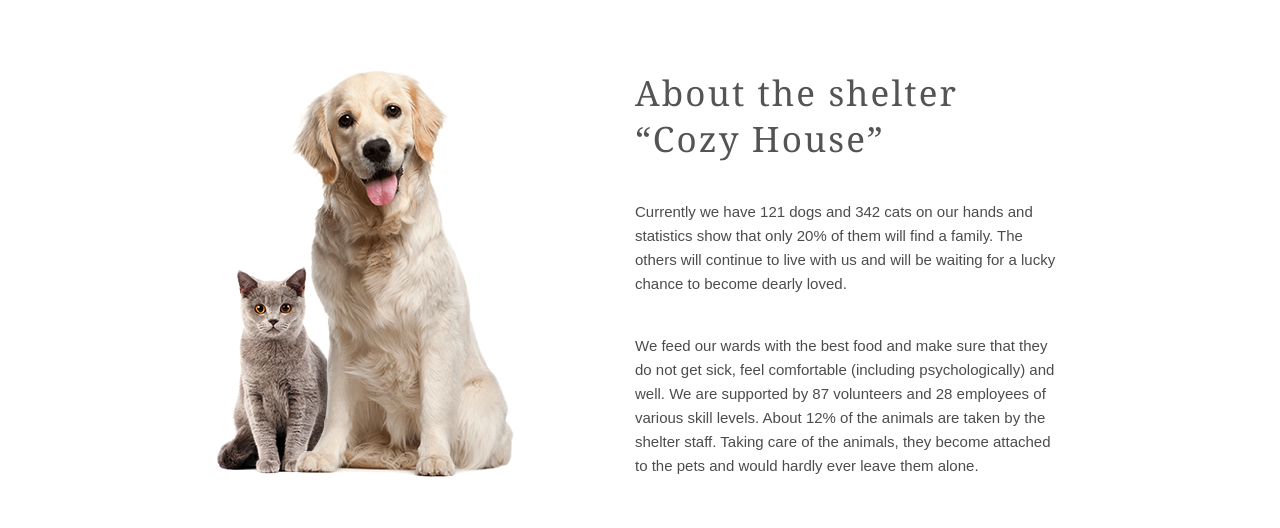
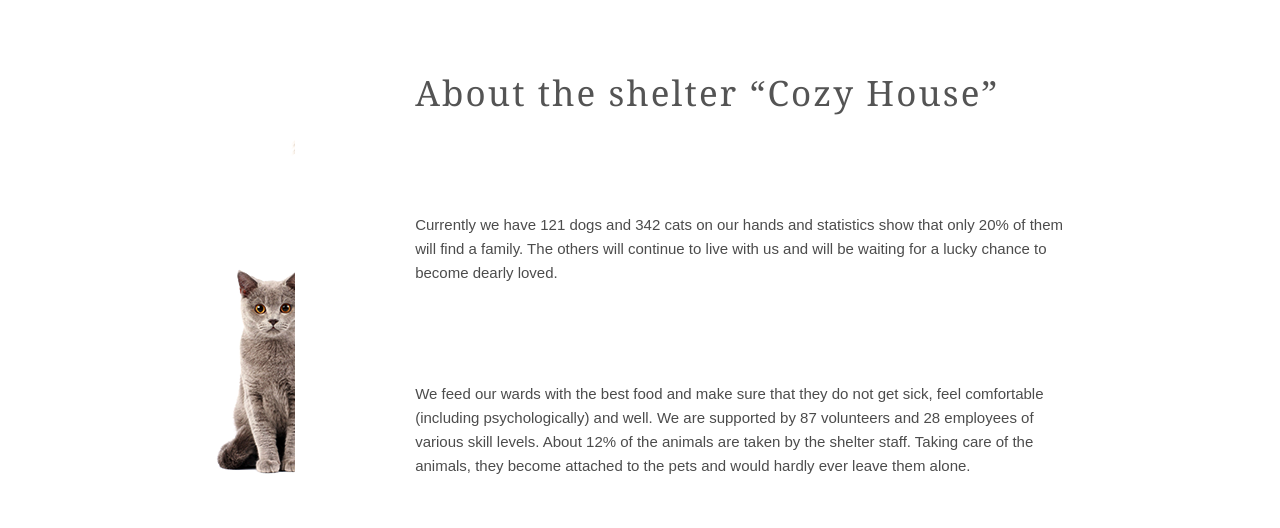
Before and after one commit to SafeAreaView/Shelter, a React (Vite) app: page / in a window 1280 px wide. Shown: the part 918-1446 px from the top of the page. Built offline with nearby package versions, Linux system fonts and the light colour scheme; a web font is replaced by a local one.

Commit message:
fix: minor path fixes

```diff
--- a/src/components/AboutSection/AboutSection.css
+++ b/src/components/AboutSection/AboutSection.css
@@ -9,4 +9,5 @@
 .about-section__img {
     width: 300px;
     height: 408px;
+    background-image: url(/src/assets/images/about-section-img.png);
 }
--- a/src/components/AboutSection/AboutSection.jsx
+++ b/src/components/AboutSection/AboutSection.jsx
@@ -6,11 +6,7 @@ function AboutSection() {
     <section id="about" className="container">
       <div className="about-section-wrapper content">
         <div className="about-section__content row-sb">
-          <img
-            className="about-section__img"
-            src="./src/assets/images/about-section-img.png"
-            alt="Dog and Cat stays ilustration"
-          />
+          <div className="about-section__img"></div>
           <div className="column-sb">
             <h2 className="title">About the shelter “Cozy House”</h2>
             <p className="subtitle">
--- a/src/components/MainSefction/MainSection.jsx
+++ b/src/components/MainSefction/MainSection.jsx
@@ -1,7 +1,6 @@
 import React from "react";
 import Header from "../Header/Header";
 import "./MainSection.css";
-const mainSectionImgPath = "/src/assets/images/main-section-img.png";
 
 function MainSection() {
   return (
@@ -26,11 +25,7 @@ function MainSection() {
               Make a friend
             </button>
           </div>
-          <img
-            className="main-section__img"
-            src="#"
-            alt="Brown dog illustration"
-          />
+          <div className="main-section__img"></div>
         </div>
       </div>
     </div>
```
